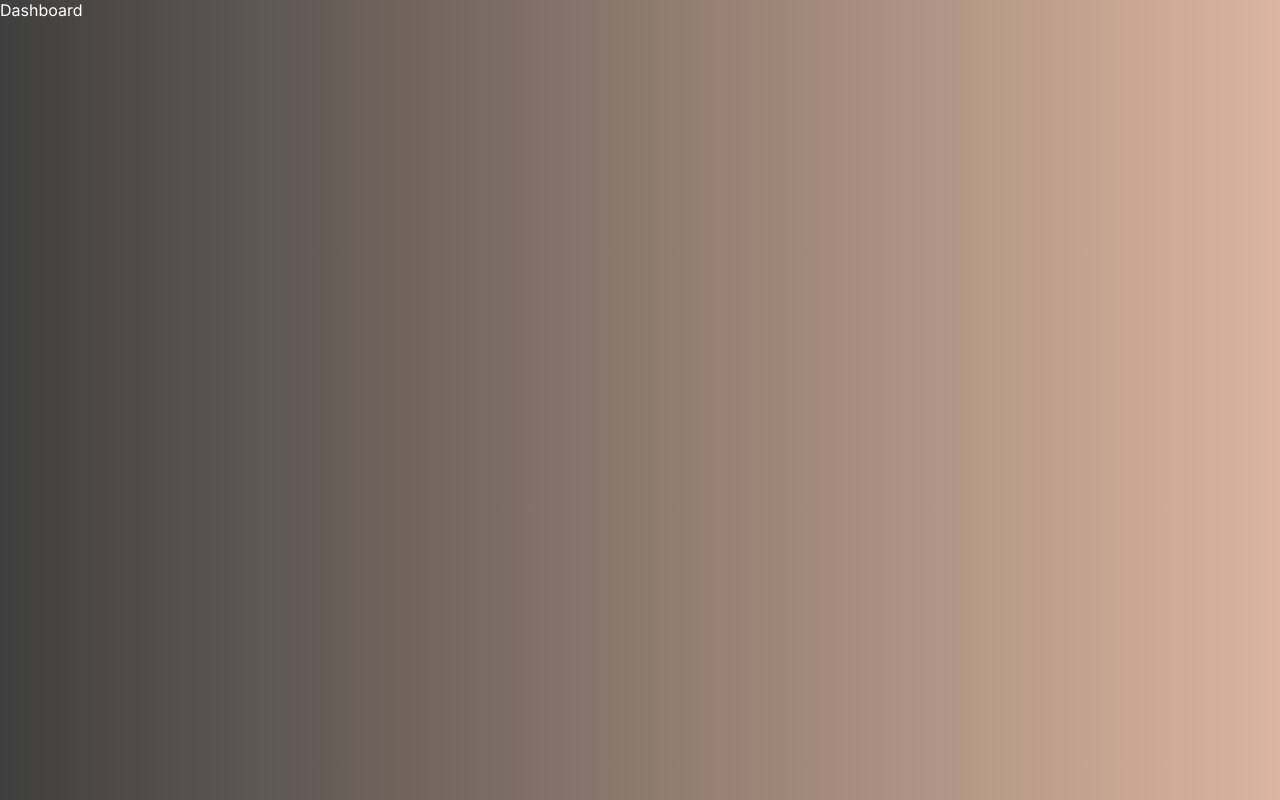
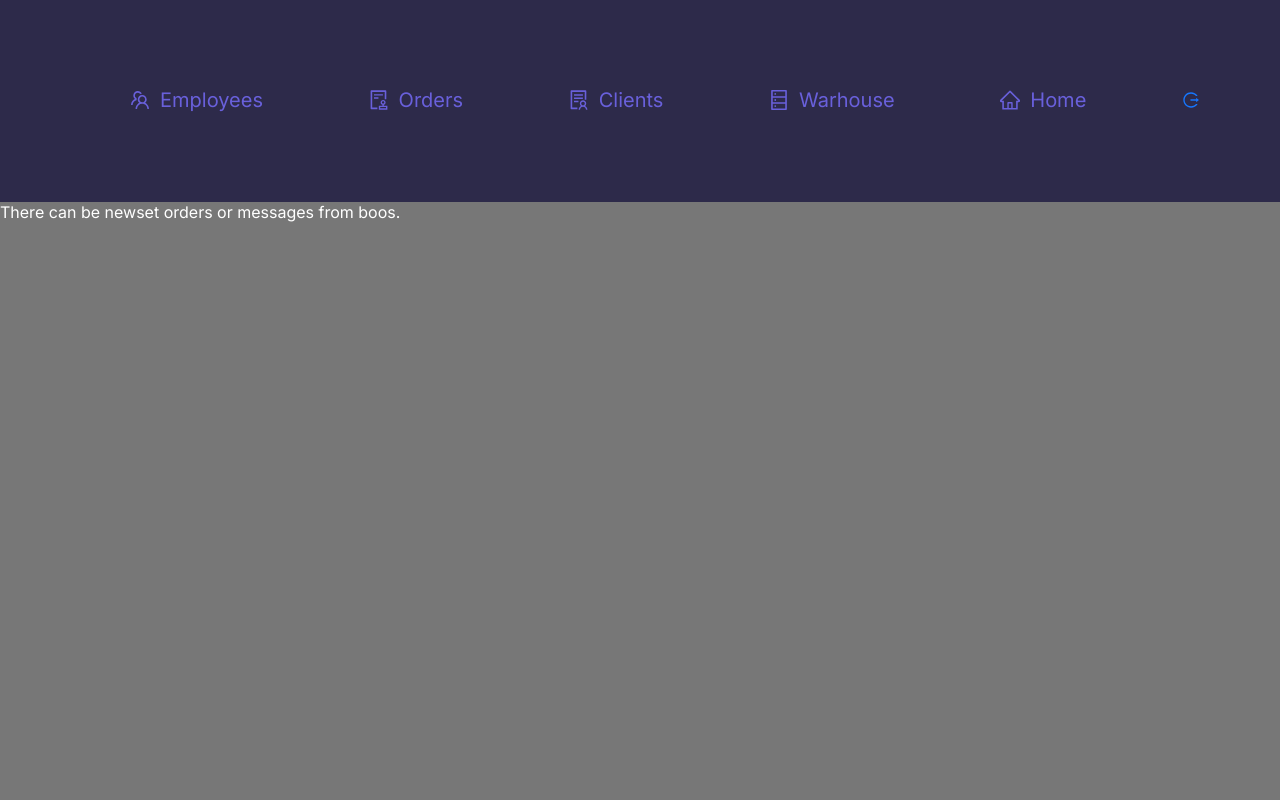
Before and after one commit to Krzychu142/inzynierka, a React (Vite) app in the folder client/: page /dashboard in a window 1280 px wide. Built offline with nearby package versions, Linux system fonts and the light colour scheme; sample sign-in values are in the browser's storage.

Commit message:
navbar to be tested

```diff
--- a/client/src/App.tsx
+++ b/client/src/App.tsx
@@ -2,7 +2,7 @@ import React from "react";
 import { ConfigProvider } from "antd";
 import { BrowserRouter, Routes, Route, Navigate } from "react-router-dom";
 import Home from "./views/home/Home";
-import Login from "./views/auth/Login";
+import Login from "./views/login/Login";
 import Dashboard from "./views/dashboard/Dashboard";
 import { useAppSelector } from "./hooks";
 
@@ -17,12 +17,7 @@ const App: React.FC = () => {
             colorPrimary: "#514AA8",
             fontSize: 16,
             borderRadius: 16,
-            colorBgContainer: "#514AA8",
-            colorBorder: "#DBB59E",
-            controlOutline: "#DBB59E",
             controlOutlineWidth: 2,
-            colorTextPlaceholder: "#A8A4D4",
-            colorText: "#FFFFFF",
           },
         }}
       >
--- /dev/null
+++ b/client/src/components/layout/layout.css
@@ -0,0 +1,4 @@
+.wrapper {
+    min-height: 100vh;
+    background-color: var(--backgroud-color);
+}
--- a/client/src/components/navbar/Navbar.tsx
+++ b/client/src/components/navbar/Navbar.tsx
@@ -1,7 +1,97 @@
-import React from "react";
+import React, { useState, useEffect } from "react";
+import "./navbar.css";
+import {
+  ArrowDownOutlined,
+  ArrowUpOutlined,
+  AuditOutlined,
+  DatabaseOutlined,
+  HomeOutlined,
+  LogoutOutlined,
+  SolutionOutlined,
+  TeamOutlined,
+} from "@ant-design/icons";
+import { Link } from "react-router-dom";
+import { Button } from "antd";
 
 const Navbar = () => {
-  return <div>Navbar</div>;
+  const [isShown, setIsShown] = useState<boolean>(false);
+  const [windowWidth, setWindowWidth] = useState<number>(window.innerWidth);
+
+  useEffect(() => {
+    const handleResize = () => {
+      setWindowWidth(window.innerWidth);
+    };
+    window.addEventListener("resize", handleResize);
+    if (windowWidth >= 700) {
+      setIsShown(true);
+    } else {
+      setIsShown(false);
+    }
+    return () => window.removeEventListener("resize", handleResize);
+  }, [windowWidth]);
+
+  return (
+    <header className="navbar">
+      <nav className={`navbar__nav ${!isShown ? "hidden" : ""}`}>
+        <ul className="navbar__nav__ul">
+          {/* TODO: extract to separated component single li on this list as navbar iteam  */}
+          <li className={`navbar__nav__ul--li ${!isShown ? "none" : ""}`}>
+            <Link to="/" className="link" title="Go to employees module.">
+              <TeamOutlined />
+              <span>Employees</span>
+            </Link>
+          </li>
+          <li className={`navbar__nav__ul--li ${!isShown ? "none" : ""}`}>
+            <Link to="/" className="link" title="Go to orders module.">
+              <AuditOutlined />
+              <span>Orders</span>
+            </Link>
+          </li>
+          <li className={`navbar__nav__ul--li ${!isShown ? "none" : ""}`}>
+            <Link className="link" to="/" title="Go to clietns module.">
+              <SolutionOutlined />
+              <span>Clients</span>
+            </Link>
+          </li>
+          <li className={`navbar__nav__ul--li ${!isShown ? "none" : ""}`}>
+            <Link to="/" className="link" title="Go to warhouse module.">
+              <DatabaseOutlined />
+              <span>Warhouse</span>
+            </Link>
+          </li>
+          <li className={`navbar__nav__ul--li ${!isShown ? "none" : ""}`}>
+            <Link className="link" to="/" title="Back to home page.">
+              <HomeOutlined />
+              <span>Home</span>
+            </Link>
+          </li>
+          <li>
+            <Button
+              style={{ padding: "0px" }}
+              type="link"
+              className={`link navbar__nav__ul__li--logout ${
+                !isShown ? "none" : ""
+              }`}
+              title="Click to logout."
+            >
+              <LogoutOutlined />
+            </Button>
+          </li>
+        </ul>
+        <Button
+          ghost
+          className="navbar__nav__ul__li--show"
+          onClick={() =>
+            setIsShown((previous) => {
+              return !previous;
+            })
+          }
+        >
+          {isShown ? <ArrowDownOutlined /> : <ArrowUpOutlined />}
+        </Button>
+      </nav>
+    </header>
+  );
 };
 
 export default Navbar;
--- /dev/null
+++ b/client/src/components/navbar/navbar.css
@@ -0,0 +1,74 @@
+.nav {
+    position: absolute;
+    top: 0px;
+}
+
+.navbar__nav {
+    height: 200px;
+    border-bottom: var(--border-size) solid var(--main-color-dark);
+    padding: 0px 80px;
+    background-color: var(--main-color-dark);
+}
+
+.navbar__nav__ul {
+    height: 100%;
+    display: flex;
+    justify-content: space-between;
+    align-items: center;
+    margin: 0px;
+}
+
+.navbar__nav__ul > li {
+    list-style: none;
+    margin: 0px;
+    font-size: 20px;
+}
+
+.navbar__nav__ul > li > a > span{
+    padding-left: 10px;
+}
+
+.navbar__nav--expand {
+    display: none;
+}
+
+.navbar__nav__ul__li--show {
+    display: none;
+}
+
+.hidden {
+    height: 60px;
+}
+
+.none {
+    display: none;
+}
+
+@media screen and (max-width: 850px) {
+    .navbar__nav {
+        padding: 0px 20px;
+    }
+
+    .navbar__nav__ul {
+        padding: 0px;
+    }
+}
+
+@media screen and (max-width: 700px) {
+    .navbar__nav__ul {
+        flex-direction: column;
+        align-items: flex-start;
+    }
+
+    .navbar__nav__ul > li:last-child {
+        padding-inline-start: 10px;
+    }
+
+    .navbar__nav__ul__li--show {
+        display: block;
+        position: absolute;
+        left: 80%;
+        top: 15px;
+    }
+
+}
--- a/client/src/global.css
+++ b/client/src/global.css
@@ -8,14 +8,15 @@ body {
 
 :root {
     font-family: 'Inter', sans-serif;
-    background: linear-gradient(90deg, rgb(63, 63, 63) 0%, var(--secondary-color) 100%);
+    background-color: #777777;
     color: white;
     font-size: 16px;
-    --main-color: #514AA8;
+    --main-color: #6960db;
     --main-color-light: #A8A4D4;
     --main-color-dark: #2D2A4A;
-    --secondary-color: #DBB59E;
+    --secondary-color: #b1aca8;
     --contrast-color: #5A8F51;
+    --backgroud-color: #777777;
     --border-size: 2px;
     --border-radius: 16px;
     --padding: 16px;
@@ -23,14 +24,8 @@ body {
     --default-transition: 0.2s ease-in-out;
 }
 
-@media (max-width: 1024px) {
-    :root {
-        background: linear-gradient(180deg, rgb(63, 63, 63) 20%, var(--secondary-color) 90%);
-    }
-}
-
 .link {
-    color: var(--main-color-dark);
+    color: var(--main-color);
     text-decoration: none;
     transition: 0.2s ease-in-out;
 }
--- a/client/src/views/dashboard/Dashboard.tsx
+++ b/client/src/views/dashboard/Dashboard.tsx
@@ -1,8 +1,16 @@
 import React from "react";
 import "./dashboard.css";
+import Navbar from "../../components/navbar/Navbar";
 
 const Dashboard: React.FC = () => {
-  return <main className="dashboard">Dashboard</main>;
+  return (
+    <>
+      <Navbar />
+      <main className="dashboard">
+        There can be newset orders or messages from boos.
+      </main>
+    </>
+  );
 };
 
 export default Dashboard;
--- a/client/src/views/dashboard/dashboard.css
+++ b/client/src/views/dashboard/dashboard.css
@@ -1,3 +1,3 @@
-.dashboard {
+/* .dashboard {
     min-height: 100vh;
-}
+} */
--- a/client/src/views/auth/Login.tsx
+++ b/client/src/views/login/Login.tsx
@@ -74,6 +74,11 @@ const Login: React.FC = () => {
               LogIn
             </Button>
           </Form.Item>
+          <Form.Item className="login__form__button--center">
+            <Link to="/" id="form__link-reset" className="link">
+              Reset password
+            </Link>
+          </Form.Item>
           <ErrorDisplayer message={authState?.error} />
         </Form>
       </section>
--- a/client/src/views/auth/login.css
+++ b/client/src/views/login/login.css
@@ -30,6 +30,7 @@
 .login__form__button--center {
     display: flex;
     justify-content: center;
+    margin-bottom: 0px;
 }
 
 .login__home-icon {
@@ -44,6 +45,10 @@
 
 .login__home-icon:hover {
     color: var(--main-color);
+}
+
+#form__link-reset {
+    color: var(--main-color-dark);
 }
 
 @media (max-width: 1024px) {
```
Also changed, not shown: client/src/components/layout/Layout.tsx (added, +12 -0 lines).
